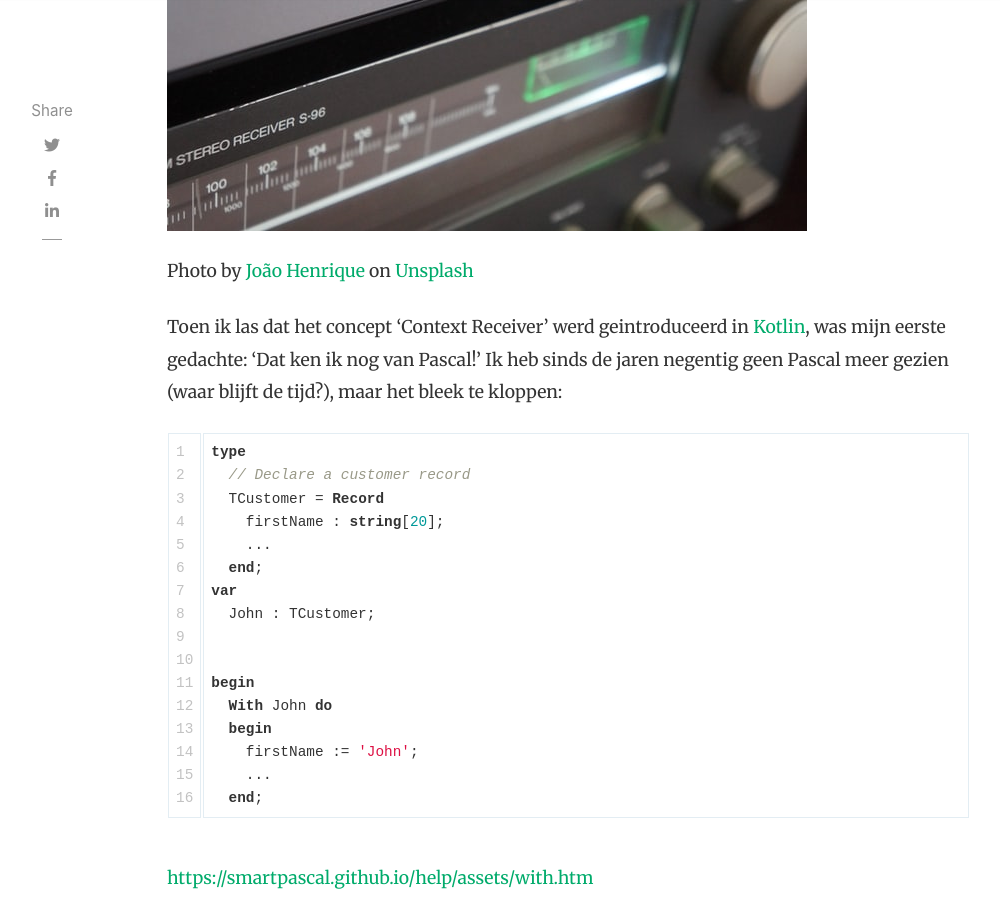
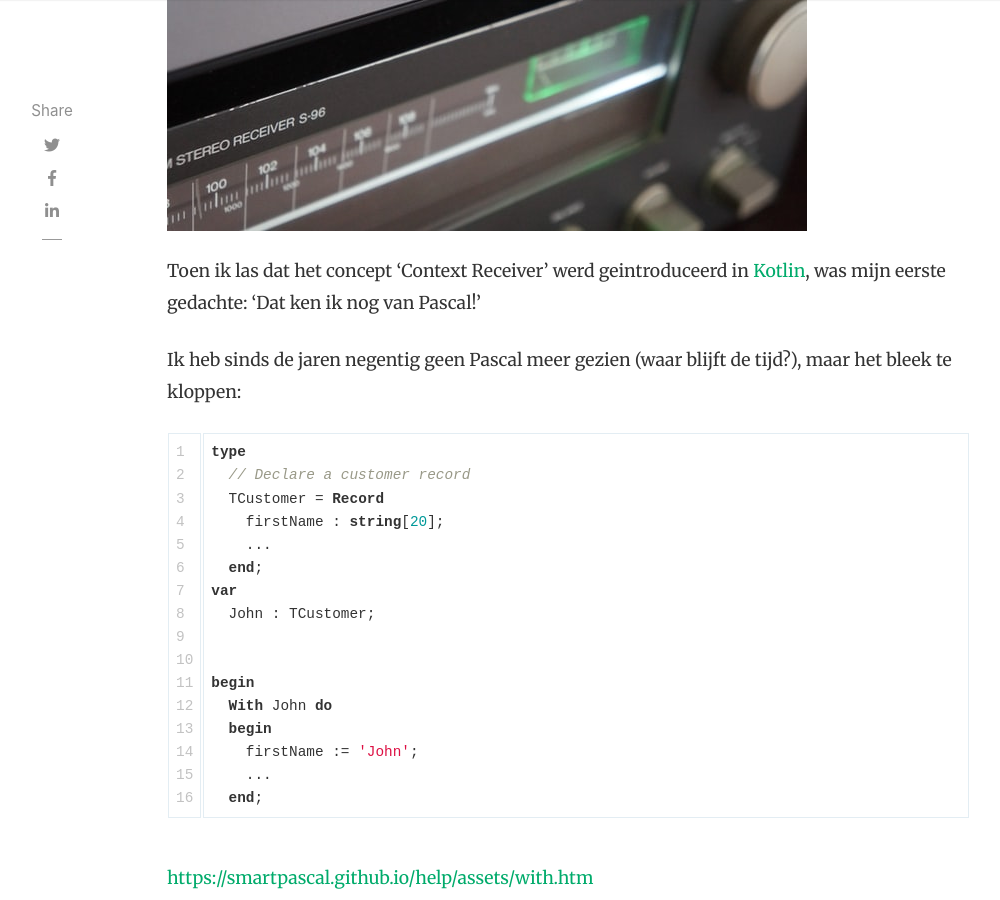
Before and after one commit to TOP-Squad/top-squad.github.io, a Jekyll site: the page built from _posts/2022-07-05-java-context-receivers.md, in a window 1280 px wide and 900 px high, scrolled down 543 px. Shown: the whole window, without its empty margins (118-1118 px from the left). Built offline with Jekyll 4.4.1, drawn with Linux system fonts in a browser that asks for light colours; nearby versions of some CDN libraries; comment, search, counter and statistics services are not loaded.

````diff
--- a/_posts/2022-07-05-java-context-receivers.md
+++ b/_posts/2022-07-05-java-context-receivers.md
@@ -6,14 +6,13 @@ categories: [ Java, Discussion ]
 tags: [red, yellow]
 image: assets/images/joao-henrique-3EKQxtOEXHw-unsplash.jpg
 beforetoc: "Double Curly Brace Initialization. Een obscuur taal element van java, dat je meer zou moeten gebruiken"
-featured: false
+featured: true
 hidden: false
 rating: 4.5
 ---
-Photo by <a href="https://unsplash.com/@nightingale1917?utm_source=unsplash&utm_medium=referral&utm_content=creditCopyText">João Henrique</a> on <a href="https://unsplash.com/s/photos/receiver?utm_source=unsplash&utm_medium=referral&utm_content=creditCopyText">Unsplash</a>
+Toen ik las dat het concept 'Context Receiver' werd geintroduceerd in [Kotlin](https://blog.jetbrains.com/kotlin/2022/02/kotlin-1-6-20-m1-released/), was mijn eerste gedachte: 'Dat ken ik nog van Pascal!'
 
-
-Toen ik las dat het concept 'Context Receiver' werd geintroduceerd in [Kotlin](https://blog.jetbrains.com/kotlin/2022/02/kotlin-1-6-20-m1-released/), was mijn eerste gedachte: 'Dat ken ik nog van Pascal!' Ik heb sinds de jaren negentig geen Pascal meer gezien (waar blijft de tijd?), maar het bleek te kloppen:
+Ik heb sinds de jaren negentig geen Pascal meer gezien (waar blijft de tijd?), maar het bleek te kloppen:
 
 
 ```pascal
````
